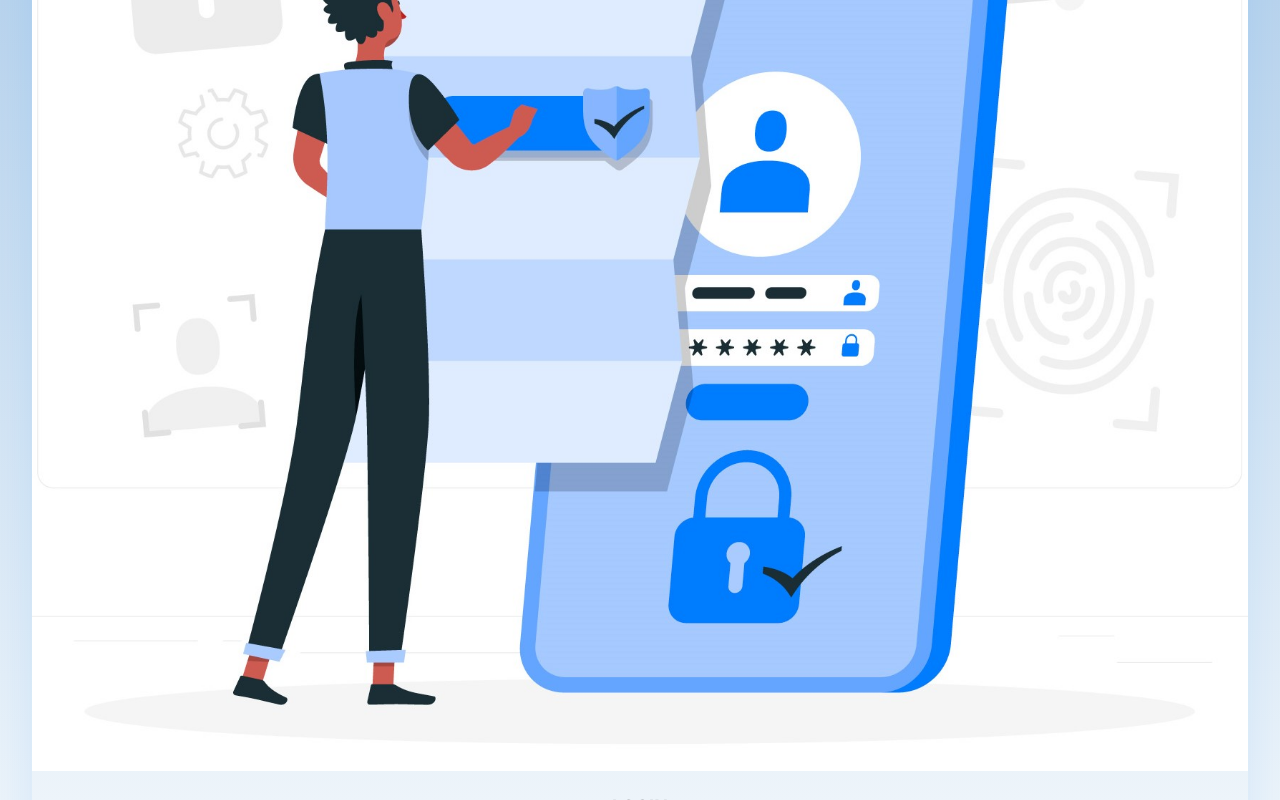
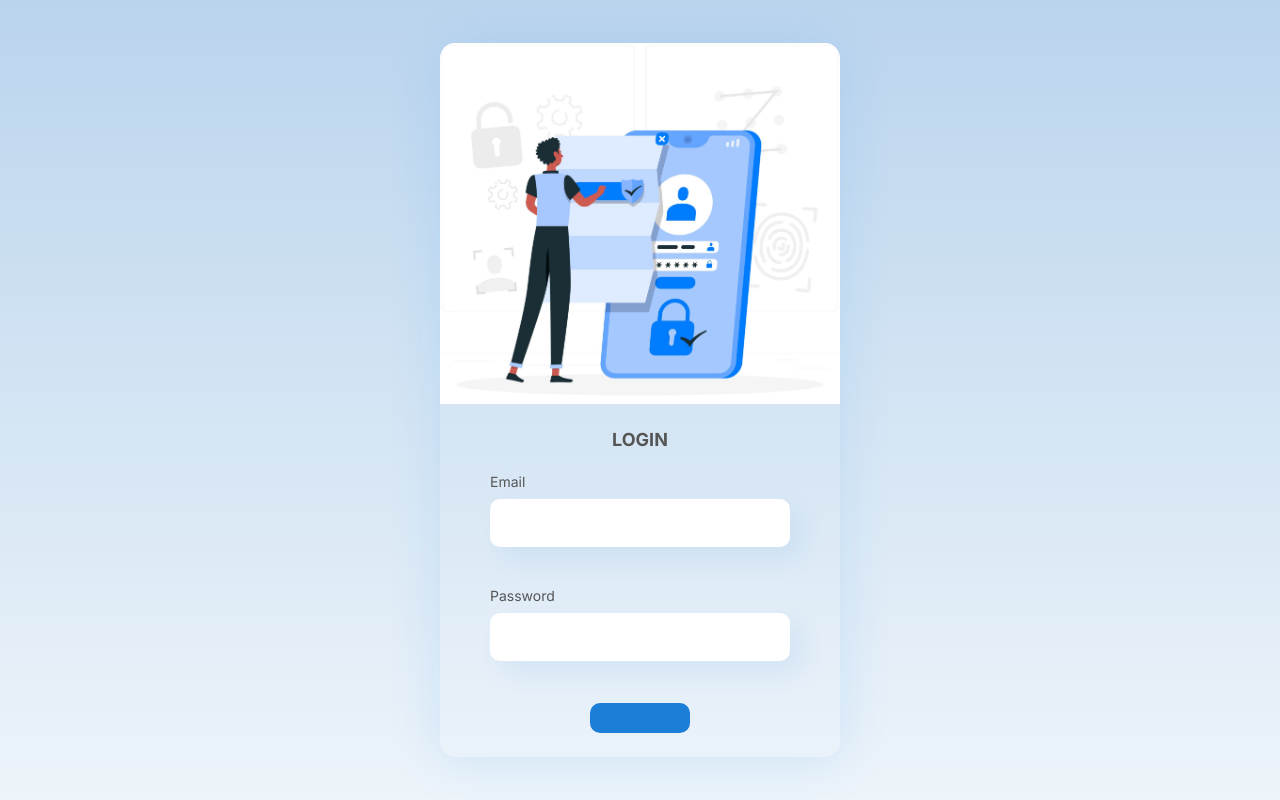
Before and after one commit to omkarpatole1799/Employee-Management-System, a React (Create React App) app in the folder web/: page /login in a window 1280 px wide. Built offline with nearby package versions, Linux system fonts and the light colour scheme.

Commit message:
Refactor

```diff
--- a/web/src/Components/Login/Login.js
+++ b/web/src/Components/Login/Login.js
@@ -3,6 +3,7 @@
 
 // CSS IMPORT
 import './Login.css'
+import './Login-media.css'
 
 function Login() {
   const navigate = useNavigate()
@@ -153,10 +154,11 @@
               <div className='loginFormButtonContainer'>
                 <button
                   type='submit'
-                  className='loginButton'
+                  className='button button--primary'
                   onClick={loginButtonHandler}
                 >
-                  Submit
+                  {/* Submit
+                  <i className='fa-solid fa-right-to-bracket'></i> */}
                 </button>
               </div>
             </form>
```
